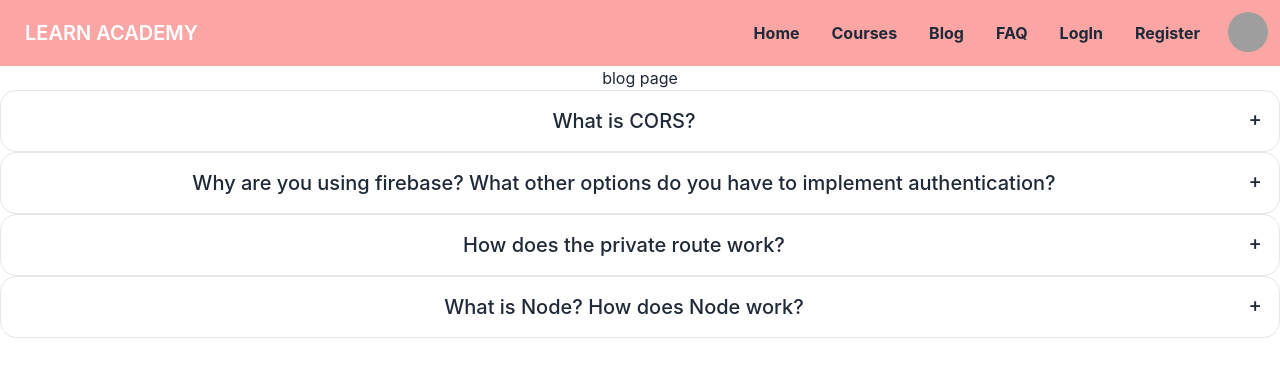
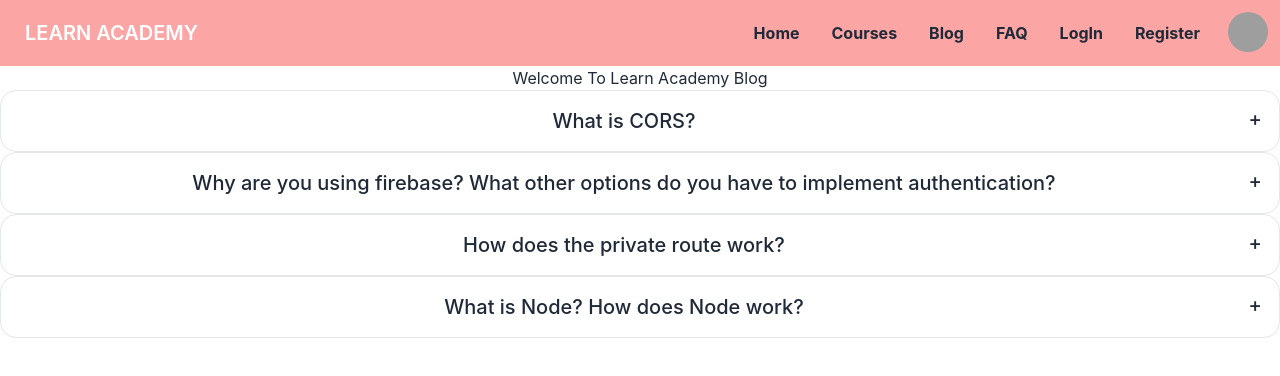
Before and after one commit to manisulislam/computer-science, a React (Create React App) app: page /blog in a window 1280 px wide. Shown: the top 376 px of the page. Built offline with nearby package versions, Linux system fonts and the light colour scheme; no server answers; grey boxes are pictures that could not be loaded.

Commit message:
set full blog page with heading

```diff
--- a/src/components/Blog.js
+++ b/src/components/Blog.js
@@ -3,7 +3,7 @@ import React from 'react';
 const Blog = () => {
     return (
         <div className=''>
-            <h3>blog page</h3>
+            <h3>Welcome To Learn Academy Blog</h3>
             <div tabIndex={0} className="collapse collapse-plus border border-base-300 bg-base-100 rounded-box">
   <div className="collapse-title text-xl font-medium">
    What is CORS?
```
